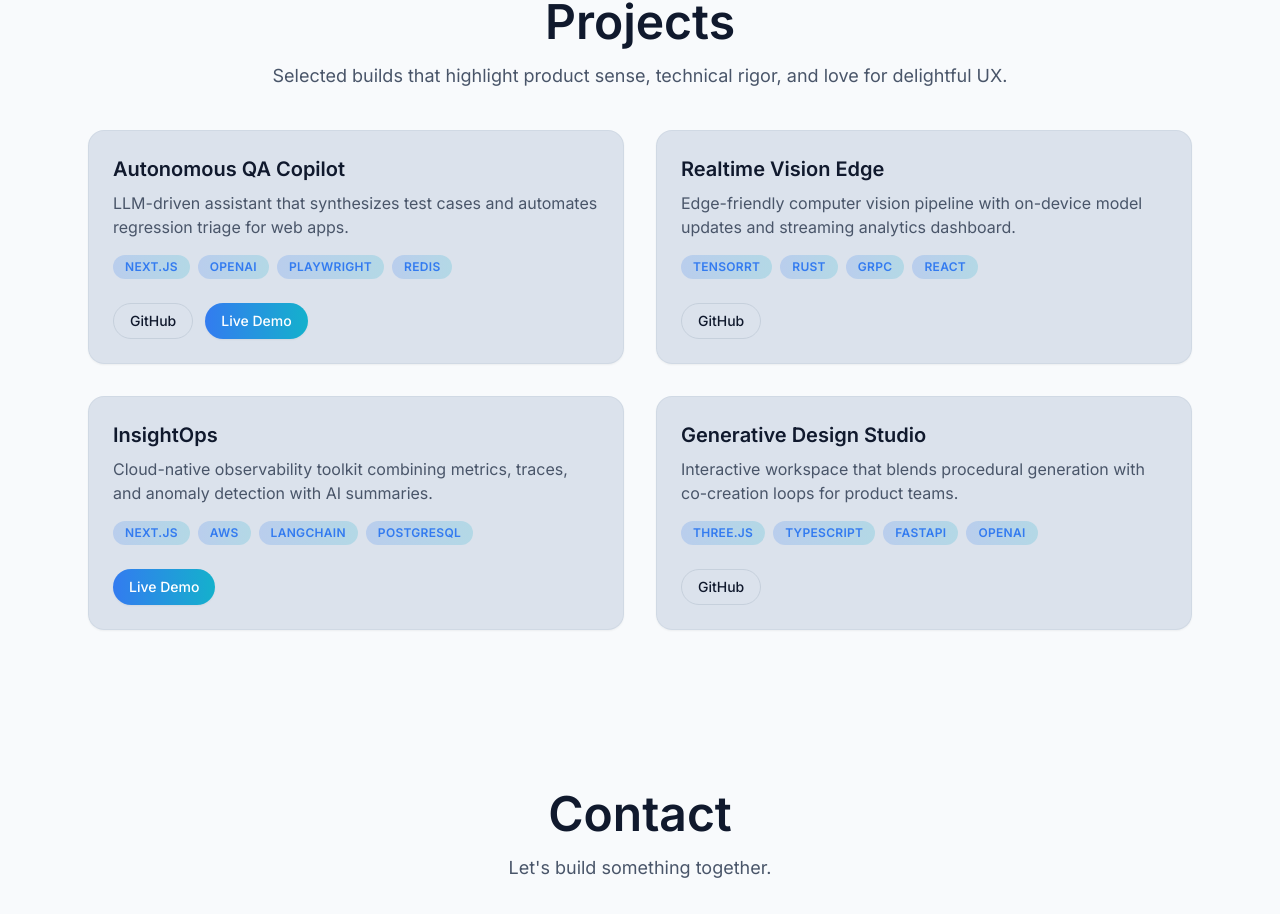
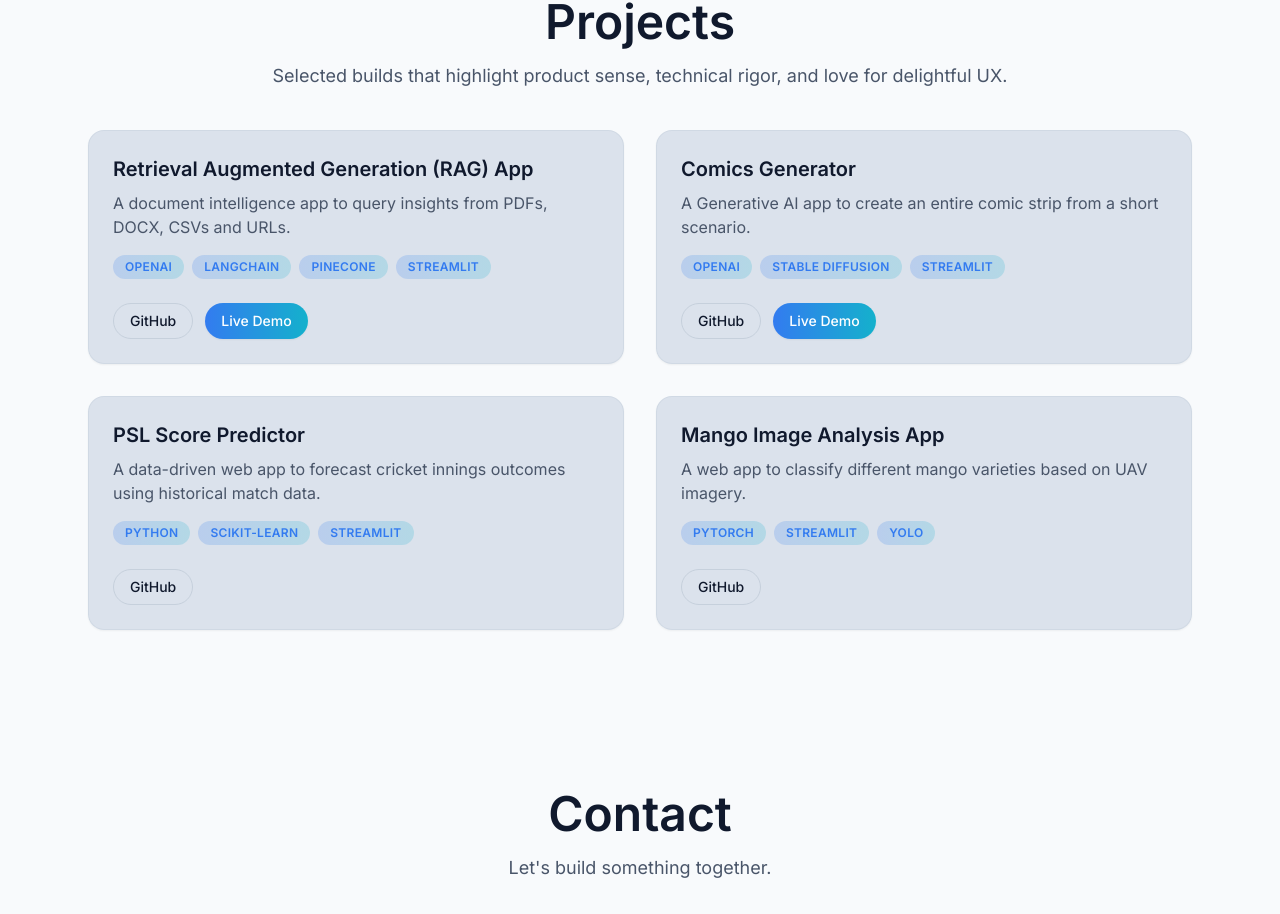
Before and after one commit to Rithub14/portfolio-website, a Next.js app: page / in a window 1280 px wide. Shown: the part 2821-3735 px from the top of the page. Built offline with nearby package versions, Linux system fonts and the light colour scheme.

Commit message:
update projects data

```diff
--- a/data/projects.ts
+++ b/data/projects.ts
@@ -8,28 +8,29 @@ export interface ProjectItem {
 
 export const projects: ProjectItem[] = [
   {
-    title: "Autonomous QA Copilot",
-    description: "LLM-driven assistant that synthesizes test cases and automates regression triage for web apps.",
-    tech: ["Next.js", "OpenAI", "Playwright", "Redis"],
-    github: "https://github.com/example/autonomous-qa",
-    demo: "https://qa-copilot.example.com"
+    title: "Retrieval Augmented Generation (RAG) App",
+    description: "A document intelligence app to query insights from PDFs, DOCX, CSVs and URLs.",
+    tech: ["OpenAI", "LangChain", "Pinecone", "Streamlit"],
+    github: "https://github.com/Rithub14/RAG",
+    demo: "https://rag-all.streamlit.app/"
   },
   {
-    title: "Realtime Vision Edge",
-    description: "Edge-friendly computer vision pipeline with on-device model updates and streaming analytics dashboard.",
-    tech: ["TensorRT", "Rust", "gRPC", "React"],
-    github: "https://github.com/example/realtime-vision-edge"
+    title: "Comics Generator",
+    description: "A Generative AI app to create an entire comic strip from a short scenario.",
+    tech: ["OpenAI", "Stable Diffusion", "Streamlit"],
+    github: "https://github.com/Rithub14/Comics",
+    demo: "https://comics-ai.onrender.com/"
   },
   {
-    title: "InsightOps",
-    description: "Cloud-native observability toolkit combining metrics, traces, and anomaly detection with AI summaries.",
-    tech: ["Next.js", "AWS", "LangChain", "PostgreSQL"],
-    demo: "https://insightops.example.com"
+    title: "PSL Score Predictor",
+    description: "A data-driven web app to forecast cricket innings outcomes using historical match data.",
+    tech: ["Python", "Scikit-learn", "Streamlit"],
+    github: "http://github.com/Rithub14/PSL-Score-Predictor",
   },
   {
-    title: "Generative Design Studio",
-    description: "Interactive workspace that blends procedural generation with co-creation loops for product teams.",
-    tech: ["Three.js", "TypeScript", "FastAPI", "OpenAI"],
-    github: "https://github.com/example/generative-design-studio"
+    title: "Mango Image Analysis App",
+    description: "A web app to classify different mango varieties based on UAV imagery.",
+    tech: ["PyTorch", "Streamlit", "YOLO"],
+    github: "https://github.com/Rithub14/FYP"
   }
 ];
```
